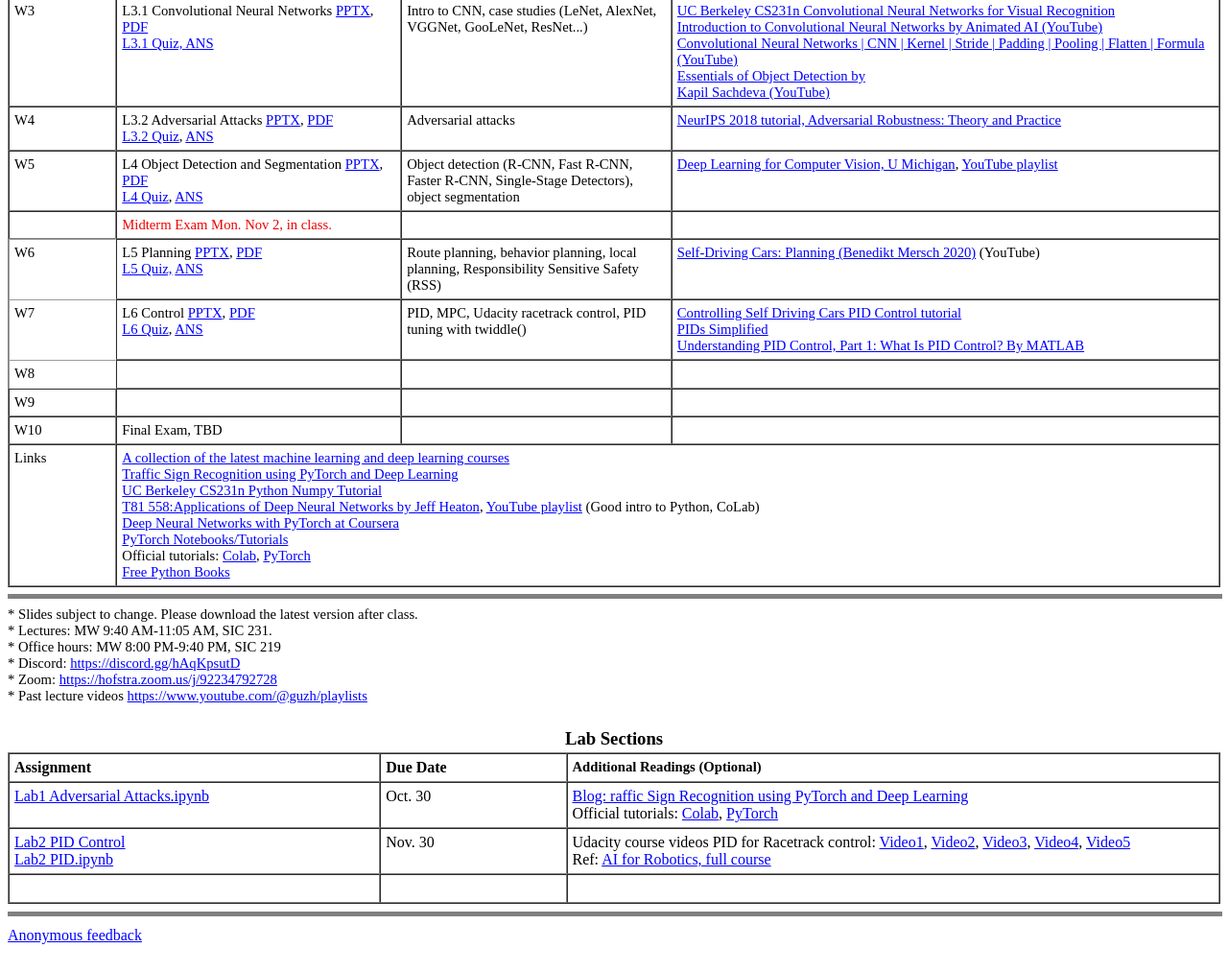
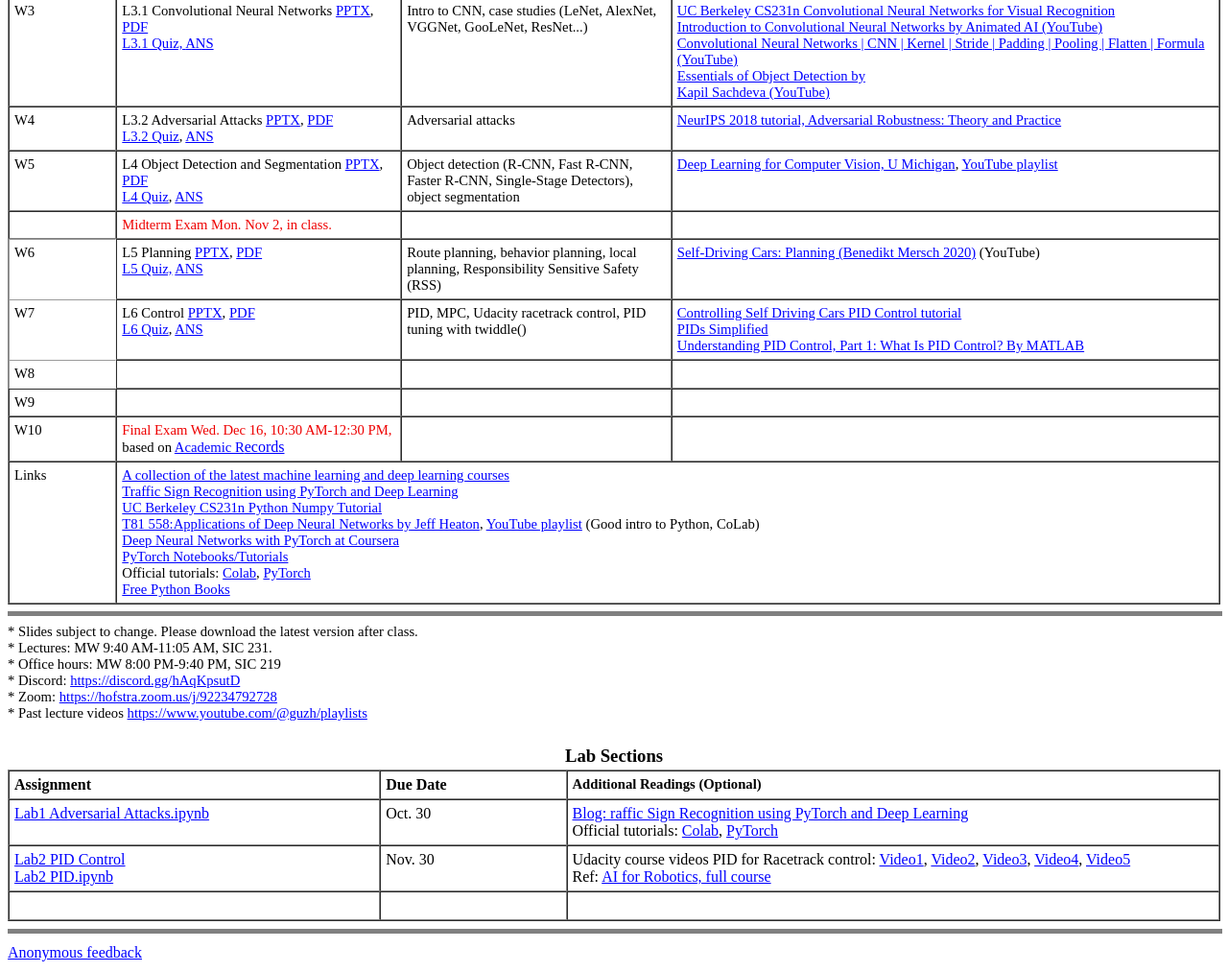
Before and after one commit to guhofstra/CSC144V, a plain HTML site: page index.html in a window 1280 px wide. Shown: the part 354-1367 px from the top of the page at 96% size. Drawn offline with Linux system fonts and the light colour scheme; a script that the page names is missing.

Commit message:
Update index.html

```diff
--- a/index.html
+++ b/index.html
@@ -29,16 +29,16 @@ w\:* {behavior:url(#default#VML);}
   <o:Author>ccnt</o:Author>
   <o:Template>Normal</o:Template>
   <o:LastAuthor>Zonghua Gu</o:LastAuthor>
-  <o:Revision>59</o:Revision>
-  <o:TotalTime>3272</o:TotalTime>
+  <o:Revision>62</o:Revision>
+  <o:TotalTime>3294</o:TotalTime>
   <o:Created>2023-10-31T14:54:00Z</o:Created>
-  <o:LastSaved>2026-09-22T23:01:00Z</o:LastSaved>
+  <o:LastSaved>2026-09-22T23:27:00Z</o:LastSaved>
   <o:Pages>3</o:Pages>
-  <o:Words>1302</o:Words>
-  <o:Characters>7428</o:Characters>
-  <o:Lines>61</o:Lines>
+  <o:Words>1321</o:Words>
+  <o:Characters>7533</o:Characters>
+  <o:Lines>62</o:Lines>
   <o:Paragraphs>17</o:Paragraphs>
-  <o:CharactersWithSpaces>8713</o:CharactersWithSpaces>
+  <o:CharactersWithSpaces>8837</o:CharactersWithSpaces>
   <o:Version>16.00</o:Version>
  </o:DocumentProperties>
  <o:CustomDocumentProperties>
@@ -53,8 +53,6 @@ href="file:///C:/Users/zongh/Documents/GitHub/CSC144V/index_files/colorschememap
  <w:WordDocument>
   <w:View>Print</w:View>
   <w:Zoom>127</w:Zoom>
-  <w:SpellingState>Clean</w:SpellingState>
-  <w:GrammarState>Clean</w:GrammarState>
   <w:TrackMoves>false</w:TrackMoves>
   <w:TrackFormatting/>
   <w:ValidateAgainstSchemas/>
@@ -812,8 +810,7 @@ span.MsoCommentReference
 	mso-ansi-font-size:10.5pt;
 	mso-bidi-font-size:10.5pt;}
 a:link, span.MsoHyperlink
-	{mso-style-noshow:yes;
-	mso-style-priority:99;
+	{mso-style-priority:99;
 	color:blue;
 	text-decoration:underline;
 	text-underline:single;}
@@ -1502,12 +1499,6 @@ span.Char3
 	mso-fareast-font-family:DengXian;
 	mso-fareast-theme-font:minor-fareast;
 	mso-hansi-font-family:SimSun;}
-span.spelle
-	{mso-style-name:spelle;
-	mso-style-unhide:no;}
-span.SpellE
-	{mso-style-name:"";
-	mso-spl-e:yes;}
 .MsoChpDefault
 	{mso-style-type:export-only;
 	mso-default-props:yes;
@@ -1695,8 +1686,8 @@ mso-bidi-font-size:12.0pt;line-height:150%;mso-fareast-font-family:"Times New Ro
   </td>
   <td width="22%" valign=top style='width:22.32%;padding:3.75pt 3.75pt 3.75pt 3.75pt'>
   <p class=MsoNormal style='mso-outline-level:1'><span lang=EN-US
-  style='font-size:11.0pt;mso-bidi-font-size:12.0pt'>HW platforms, SW
-  platforms, Ethical issues<o:p></o:p></span></p>
+  style='font-size:11.0pt;mso-bidi-font-size:12.0pt'>HW platforms, SW platforms,
+  Ethical issues<o:p></o:p></span></p>
   </td>
   <td width="45%" valign=top style='width:45.26%;padding:3.75pt 3.75pt 3.75pt 3.75pt'>
   <p class=MsoNormal><span lang=EN-US style='font-size:11.0pt;mso-bidi-font-size:
@@ -1741,8 +1732,8 @@ mso-bidi-font-size:12.0pt;line-height:150%;mso-fareast-font-family:"Times New Ro
   </td>
   <td width="22%" valign=top style='width:22.32%;padding:3.75pt 3.75pt 3.75pt 3.75pt'>
   <p class=MsoNormal style='mso-outline-level:1'><span lang=EN-US
-  style='font-size:11.0pt;mso-bidi-font-size:12.0pt'>Activation functions,
-  Cross-Entropy Loss, SoftMax, ROC and AUC, NN training issues<o:p></o:p></span></p>
+  style='font-size:11.0pt;mso-bidi-font-size:12.0pt'>Activation functions, Cross-Entropy
+  Loss, SoftMax, ROC and AUC, NN training issues<o:p></o:p></span></p>
   </td>
   <td width="45%" valign=top style='width:45.26%;padding:3.75pt 3.75pt 3.75pt 3.75pt'></td>
  </tr>
@@ -1765,14 +1756,13 @@ mso-bidi-font-size:12.0pt;line-height:150%;mso-fareast-font-family:"Times New Ro
   <td width="22%" valign=top style='width:22.32%;padding:3.75pt 3.75pt 3.75pt 3.75pt'>
   <p class=MsoNormal style='mso-outline-level:1'><span lang=EN-US
   style='font-size:11.0pt;mso-bidi-font-size:12.0pt'>Intro to CNN, case studies
-  (LeNet, <span class=SpellE>AlexNet</span>, <span class=SpellE>VGGNet</span>, <span
-  class=SpellE>GooLeNet</span>, <span class=SpellE>ResNet</span>...)<o:p></o:p></span></p>
+  (LeNet, AlexNet, VGGNet, GooLeNet, ResNet...)<o:p></o:p></span></p>
   </td>
   <td width="45%" valign=top style='width:45.26%;padding:3.75pt 3.75pt 3.75pt 3.75pt'>
   <p class=MsoNormal style='mso-outline-level:1'><span lang=EN-US
   style='font-size:11.0pt;mso-bidi-font-size:12.0pt'><a
-  href="https://cs231n.github.io/convolutional-networks/">UC Berkeley CS231n
-  Convolutional Neural Networks for Visual Recognition</a><o:p></o:p></span></p>
+  href="https://cs231n.github.io/convolutional-networks/">UC Berkeley CS231n Convolutional
+  Neural Networks for Visual Recognition</a><o:p></o:p></span></p>
   <p class=MsoNormal style='mso-outline-level:1'><span lang=EN-US
   style='font-size:11.0pt;mso-bidi-font-size:12.0pt'><a
   href="https://www.youtube.com/playlist?list=PLZDCDMGmelH-pHt-Ij0nImVrOmj8DYKbB">Introduction
@@ -1929,8 +1919,8 @@ mso-bidi-font-size:12.0pt;line-height:150%;mso-fareast-font-family:"Times New Ro
   height:3.15pt'>
   <p class=MsoNormal style='mso-outline-level:1'><span lang=EN-US
   style='font-size:11.0pt;mso-bidi-font-size:12.0pt'><a
-  href="https://www.youtube.com/watch?v=4Y7zG48uHRo">Controlling Self Driving Cars
-  PID Control tutorial</a><o:p></o:p></span></p>
+  href="https://www.youtube.com/watch?v=4Y7zG48uHRo">Controlling Self Driving
+  Cars PID Control tutorial</a><o:p></o:p></span></p>
   <p class=MsoNormal style='mso-outline-level:1'><span lang=EN-US
   style='font-size:11.0pt;mso-bidi-font-size:12.0pt'><a
   href="https://www.youtube.com/watch?v=6OH-wOsVVjg">PIDs Simplified</a><o:p></o:p></span></p>
@@ -1988,7 +1978,11 @@ mso-bidi-font-size:12.0pt;line-height:150%;mso-fareast-font-family:"Times New Ro
   </td>
   <td width="23%" valign=top style='width:23.52%;padding:3.75pt 3.75pt 3.75pt 3.75pt'>
   <p class=MsoNormal><span lang=EN-US style='font-size:11.0pt;mso-bidi-font-size:
-  12.0pt'>Final Exam, TBD<o:p></o:p></span></p>
+  12.0pt;color:#EE0000'>Final Exam Wed. Dec 16, 10:30 AM-12:30 PM, </span><span
+  lang=EN-US style='font-size:11.0pt;mso-bidi-font-size:12.0pt'>based on <span
+  style='color:#EE0000'><a
+  href="https://www.hofstra.edu/academics/calendar/final-exams/">Academic R<span
+  style='font-size:12.0pt'>ecords</span></a></span><o:p></o:p></span></p>
   </td>
   <td width="22%" valign=top style='width:22.32%;padding:3.75pt 3.75pt 3.75pt 3.75pt'>
   <p class=MsoNormal><span lang=EN-US style='font-size:11.0pt;mso-bidi-font-size:
@@ -2019,7 +2013,7 @@ mso-bidi-font-size:12.0pt;line-height:150%;mso-fareast-font-family:"Times New Ro
   href="https://github.com/jeffheaton/t81_558_deep_learning">T81
   558:Applications of Deep Neural Networks by Jeff Heaton</a>, <a
   href="https://www.youtube.com/playlist?list=PLjy4p-07OYzulelvJ5KVaT2pDlxivl_BN">YouTube
-  playlist</a> (Good intro to Python, <span class=SpellE>CoLab</span>)<o:p></o:p></span></p>
+  playlist</a> (Good intro to Python, CoLab)<o:p></o:p></span></p>
   <p class=MsoNormal style='mso-outline-level:1'><span lang=EN-US
   style='font-size:11.0pt'><a
   href="https://www.coursera.org/learn/deep-neural-networks-with-pytorch">Deep
@@ -2115,10 +2109,9 @@ mso-fareast-font-family:"Times New Roman";mso-font-kerning:22.0pt'>Lab Sections<
   href="https://debuggercafe.com/traffic-sign-recognition-using-pytorch-and-deep-learning/">Blog:
   raffic Sign Recognition using&nbsp;PyTorch&nbsp;and Deep Learning</a><o:p></o:p></span></p>
   <p class=MsoNormal><span lang=EN-US style='mso-fareast-font-family:SimSun;
-  color:black'>Official tutorials:&nbsp;<span class=SpellE><a
-  href="https://colab.research.google.com/notebooks/intro.ipynb?hl=en">Colab</a></span>,&nbsp;<span
-  class=SpellE><a
-  href="https://pytorch.org/tutorials/beginner/basics/intro.html">PyTorch</a></span><o:p></o:p></span></p>
+  color:black'>Official tutorials:&nbsp;<a
+  href="https://colab.research.google.com/notebooks/intro.ipynb?hl=en">Colab</a>,&nbsp;<a
+  href="https://pytorch.org/tutorials/beginner/basics/intro.html">PyTorch</a><o:p></o:p></span></p>
   </td>
  </tr>
  <tr style='mso-yfti-irow:2'>
```
